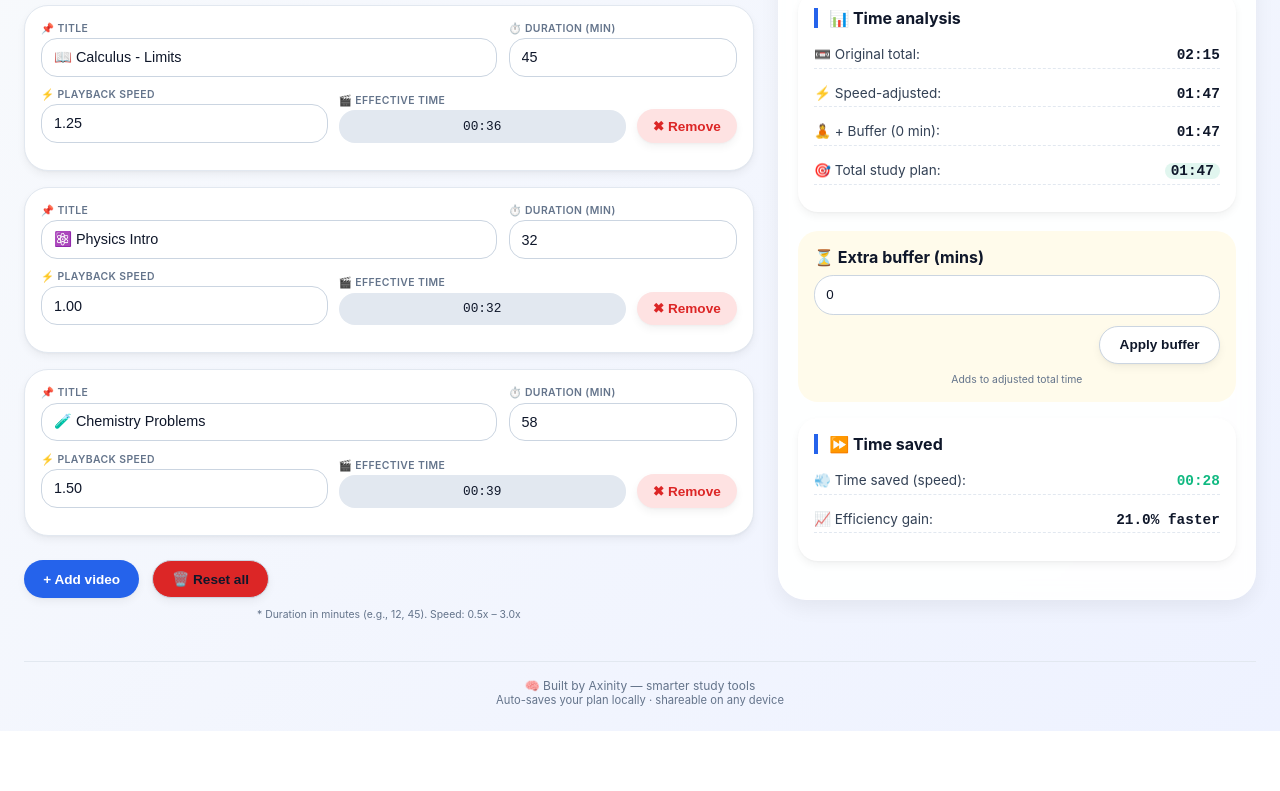
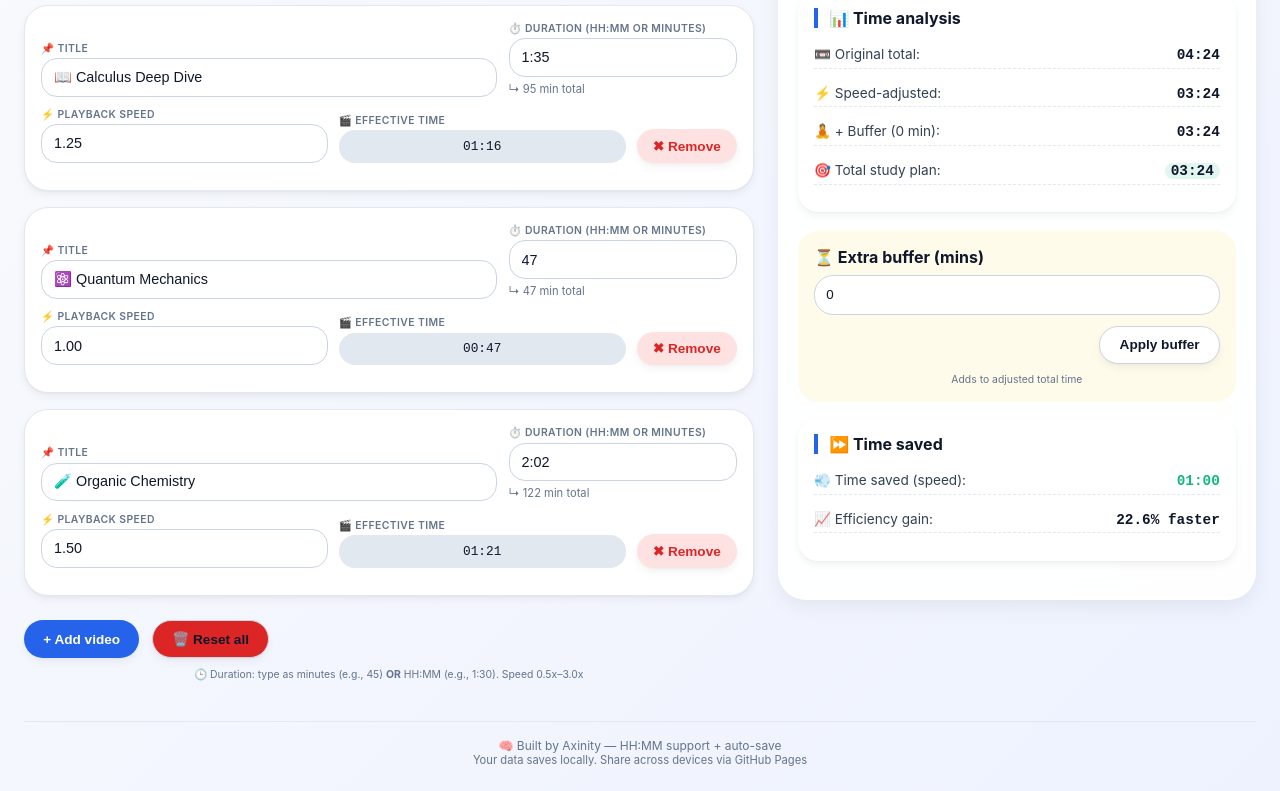
Before and after one commit to axinity-systems/video-study-planner, a plain HTML site: page index.html in a window 1280 px wide. Shown: the part 201-992 px from the top of the page. Before the commit the page ends 932 px from the top, so only its background shows below. Drawn offline with Linux system fonts and the light colour scheme.

Commit message:
Update HTML structure and improve styling

```diff
--- a/index.html
+++ b/index.html
@@ -3,7 +3,7 @@
 <head>
   <meta charset="UTF-8">
   <meta name="viewport" content="width=device-width, initial-scale=1.0, user-scalable=yes, viewport-fit=cover">
-  <title>Axinity | Video Study Planner</title>
+  <title>Axinity | Video Study Planner)</title>
   <style>
     /* RESET & GLOBAL */
     * {
@@ -36,6 +36,7 @@
       --shadow-sm: 0 1px 2px rgba(0,0,0,0.03), 0 4px 8px rgba(0,0,0,0.05);
       --shadow-md: 0 8px 20px rgba(0,0,0,0.06);
       --transition: all 0.2s ease;
+      --accent: #2563eb;
     }
 
     body.dark {
@@ -77,7 +78,6 @@
       width: 100%;
     }
 
-    /* header - mobile friendly */
     .app-header {
       display: flex;
       align-items: center;
@@ -122,10 +122,8 @@
       align-items: center;
       gap: 0.4rem;
       box-shadow: var(--shadow-sm);
-      backdrop-filter: blur(4px);
     }
 
-    /* dashboard flex with improved mobile stacking */
     .dashboard {
       display: flex;
       flex-direction: column;
@@ -155,7 +153,6 @@
       width: 100%;
     }
 
-    /* global speed bar - compact */
     .global-speed-area {
       background: var(--global-speed-bg);
       border-radius: 1.5rem;
@@ -201,7 +198,6 @@
       color: var(--text-secondary);
     }
 
-    /* video cards - improved touch targets */
     .videos-list {
       display: flex;
       flex-direction: column;
@@ -219,7 +215,7 @@
     }
 
     .video-card:hover {
-      border-color: #3b82f6;
+      border-color: var(--accent);
       box-shadow: var(--shadow-md);
     }
 
@@ -233,7 +229,7 @@
 
     .input-group {
       flex: 1;
-      min-width: 110px;
+      min-width: 120px;
     }
 
     .input-group label {
@@ -259,8 +255,15 @@
 
     .input-group input:focus {
       outline: none;
-      border-color: #3b82f6;
-      box-shadow: 0 0 0 3px rgba(59,130,246,0.2);
+      border-color: var(--accent);
+      box-shadow: 0 0 0 3px rgba(37,99,235,0.2);
+    }
+
+    .duration-hint {
+      font-size: 0.7rem;
+      color: var(--text-muted);
+      margin-top: 0.2rem;
+      display: inline-block;
     }
 
     .effective-time-badge {
@@ -272,7 +275,6 @@
       font-weight: 500;
       color: var(--text-primary);
       text-align: center;
-      white-space: nowrap;
     }
 
     .remove-btn {
@@ -292,7 +294,6 @@
       transform: scale(0.96);
     }
 
-    /* action buttons group */
     .actions {
       display: flex;
       flex-wrap: wrap;
@@ -314,7 +315,7 @@
     }
 
     button.primary {
-      background: #2563eb;
+      background: var(--accent);
     }
 
     button.primary:hover, button.primary:active {
@@ -336,7 +337,6 @@
       background: #dc2626;
     }
 
-    /* summary panel - glassmorphic & mobile friendly */
     .summary-panel {
       background: var(--summary-panel-bg);
       backdrop-filter: blur(8px);
@@ -370,7 +370,7 @@
 
     .display-option.active {
       background: var(--display-option-active);
-      color: #2563eb;
+      color: var(--accent);
       box-shadow: 0 1px 3px rgba(0,0,0,0.1);
     }
 
@@ -385,7 +385,7 @@
     .summary-title {
       font-weight: 700;
       font-size: 1rem;
-      border-left: 4px solid #2563eb;
+      border-left: 4px solid var(--accent);
       padding-left: 0.7rem;
       margin-bottom: 0.8rem;
       color: var(--text-primary);
@@ -455,7 +455,6 @@
       font-size: 0.75rem;
     }
 
-    /* empty state */
     .empty-state {
       background: var(--card-bg);
       border-radius: 1.5rem;
@@ -465,7 +464,6 @@
       font-weight: 500;
     }
 
-    /* responsive touch optimizations */
     @media (max-width: 480px) {
       .input-group {
         min-width: 100%;
@@ -496,13 +494,12 @@
     <div style="width: 40px;"></div>
     <div class="header-title">
       <h1>📘 Axinity Video Study Planner</h1>
-      <p>Smart video planner · speed + buffer + time saved</p>
+      <p>HH:MM duration · speed + buffer · smart planning</p>
     </div>
     <button class="theme-toggle" id="themeToggleBtn">🌙 Dark</button>
   </div>
 
   <div class="dashboard">
-    <!-- LEFT: video manager -->
     <div class="video-section">
       <div class="global-speed-area">
         <div class="global-speed-control">
@@ -512,31 +509,26 @@
         </div>
         <span class="badge">💡 one tap for all videos</span>
       </div>
-
       <div id="videosContainer" class="videos-list"></div>
-
       <div class="actions">
         <button id="addVideoBtn" class="primary">+ Add video</button>
         <button id="resetAllBtn" class="danger outline">🗑️ Reset all</button>
       </div>
       <div class="info-note">
-        * Duration in minutes (e.g., 12, 45). Speed: 0.5x – 3.0x
+        🕒 Duration: type as minutes (e.g., 45) <strong>OR</strong> HH:MM (e.g., 1:30). Speed 0.5x–3.0x
       </div>
     </div>
 
-    <!-- RIGHT: summary + buffer -->
     <div class="summary-panel">
       <div class="display-selector" id="displayModeSelector">
         <div class="display-option" data-mode="hms">🕒 HH:MM</div>
         <div class="display-option" data-mode="hours">📊 Hours</div>
         <div class="display-option" data-mode="minutes">⏱️ Minutes</div>
       </div>
-
       <div class="summary-card">
         <div class="summary-title">📊 Time analysis</div>
         <div id="summaryStats"></div>
       </div>
-
       <div class="buffer-area">
         <label style="font-weight: 700; display: block;">⏳ Extra buffer (mins)</label>
         <input type="number" id="bufferMinutes" value="0" step="5" min="0" placeholder="Break / review time">
@@ -545,7 +537,6 @@
         </div>
         <div class="info-note">Adds to adjusted total time</div>
       </div>
-
       <div class="summary-card">
         <div class="summary-title">⏩ Time saved</div>
         <div id="savedTimeDisplay"></div>
@@ -553,19 +544,19 @@
     </div>
   </div>
   <footer>
-    <p>🧠 Built by Axinity — smarter study tools</p>
-    <p style="font-size: 0.7rem;">Auto-saves your plan locally · shareable on any device</p>
+    <p>🧠 Built by Axinity — HH:MM support + auto-save</p>
+    <p style="font-size: 0.7rem;">Your data saves locally. Share across devices via GitHub Pages</p>
   </footer>
 </div>
 
 <script>
-  // ----- STORAGE & STATE -----
-  let videos = [];
+  // ---------- DATA MODEL ----------
+  let videos = [];       // each: { id, title, durationMin (number), speed }
   let nextId = 1;
   let globalBufferMinutes = 0;
-  let currentDisplayMode = "hms";   // hms, hours, minutes
+  let currentDisplayMode = "hms";   // 'hms', 'hours', 'minutes'
 
-  // DOM elements
+  // DOM refs
   const videosContainer = document.getElementById("videosContainer");
   const summaryStatsDiv = document.getElementById("summaryStats");
   const savedDisplayDiv = document.getElementById("savedTimeDisplay");
@@ -573,7 +564,37 @@
   const bufferInput = document.getElementById("bufferMinutes");
   const themeBtn = document.getElementById("themeToggleBtn");
 
-  // ----- HELPER: format time (robust)
+  // ---------- UTILITIES ----------
+  // Parse HH:MM or plain minutes
+  function parseDurationToMinutes(inputValue) {
+    if (typeof inputValue !== "string") inputValue = String(inputValue).trim();
+    if (!inputValue) return 0;
+    // check for colon pattern (HH:MM or H:MM)
+    if (inputValue.includes(":")) {
+      const parts = inputValue.split(":");
+      if (parts.length >= 2) {
+        const hours = parseInt(parts[0], 10);
+        const minutes = parseInt(parts[1], 10);
+        if (!isNaN(hours) && !isNaN(minutes)) {
+          return (hours * 60) + minutes;
+        }
+      }
+    }
+    // fallback: plain number (minutes)
+    const num = parseFloat(inputValue);
+    return isNaN(num) ? 0 : Math.max(0, num);
+  }
+
+  // Format minutes to readable for input helper (display as minutes if simple, but we store minutes)
+  function formatDurationForInput(minutes) {
+    if (isNaN(minutes)) return "0";
+    if (minutes < 60) return Math.round(minutes).toString();
+    const hrs = Math.floor(minutes / 60);
+    const mins = Math.round(minutes % 60);
+    return `${hrs}:${mins.toString().padStart(2, '0')}`;
+  }
+
+  // Format time based on display mode
   function formatTime(minutesTotal, mode = currentDisplayMode) {
     if (isNaN(minutesTotal) || minutesTotal < 0) minutesTotal = 0;
     if (mode === 'minutes') {
@@ -598,13 +619,13 @@
     return `${hrs.toString().padStart(2, '0')}:${mins.toString().padStart(2, '0')}`;
   }
 
-  // compute totals
+  // Core calculations
   function computeTotals() {
     let originalTotal = 0;
     let adjustedTotal = 0;
     for (let v of videos) {
-      let dur = isNaN(v.durationMin) || v.durationMin <= 0 ? 0 : v.durationMin;
-      let speed = isNaN(v.speed) || v.speed <= 0 ? 1.0 : Math.min(3.0, Math.max(0.5, v.speed));
+      let dur = (isNaN(v.durationMin) || v.durationMin < 0) ? 0 : v.durationMin;
+      let speed = (isNaN(v.speed) || v.speed <= 0) ? 1.0 : Math.min(3.0, Math.max(0.5, v.speed));
       originalTotal += dur;
       adjustedTotal += dur / speed;
     }
@@ -622,31 +643,58 @@
     return originalTotal - adjustedTotal;
   }
 
-  // render summary panel
+  // Render summary panel
   function renderSummary() {
     const { originalTotal, adjustedTotal } = computeTotals();
     const totalWithBuffer = getTotalWithBuffer();
     const savedMinutes = getTimeSaved();
-
-    const originalF = formatTime(originalTotal);
-    const adjustedF = formatTime(adjustedTotal);
-    const totalBufferedF = formatTime(totalWithBuffer);
-    const savedF = formatSaved(savedMinutes);
     const percentSaved = originalTotal > 0 ? ((savedMinutes / originalTotal) * 100).toFixed(1) : 0;
 
     summaryStatsDiv.innerHTML = `
-      <div class="stat-row"><span>📼 Original total:</span><span class="stat-value">${originalF}</span></div>
-      <div class="stat-row"><span>⚡ Speed-adjusted:</span><span class="stat-value">${adjustedF}</span></div>
-      <div class="stat-row"><span>🧘 + Buffer (${globalBufferMinutes} min):</span><span class="stat-value">${totalBufferedF}</span></div>
-      <div class="stat-row"><span>🎯 Total study plan:</span><span class="stat-value" style="background:#10b98120; padding:0 6px; border-radius:20px;">${totalBufferedF}</span></div>
+      <div class="stat-row"><span>📼 Original total:</span><span class="stat-value">${formatTime(originalTotal)}</span></div>
+      <div class="stat-row"><span>⚡ Speed-adjusted:</span><span class="stat-value">${formatTime(adjustedTotal)}</span></div>
+      <div class="stat-row"><span>🧘 + Buffer (${globalBufferMinutes} min):</span><span class="stat-value">${formatTime(totalWithBuffer)}</span></div>
+      <div class="stat-row"><span>🎯 Total study plan:</span><span class="stat-value" style="background:#10b98120; padding:0 6px; border-radius:20px;">${formatTime(totalWithBuffer)}</span></div>
     `;
     savedDisplayDiv.innerHTML = `
-      <div class="stat-row"><span>💨 Time saved (speed):</span><span class="stat-value total-saved">${savedF}</span></div>
+      <div class="stat-row"><span>💨 Time saved (speed):</span><span class="stat-value total-saved">${formatSaved(savedMinutes)}</span></div>
       <div class="stat-row"><span>📈 Efficiency gain:</span><span class="stat-value">${percentSaved}% faster</span></div>
     `;
   }
 
-  // re-render video list with better mobile handling
+  // Save to localStorage
+  function saveToLocalStorage() {
+    const data = {
+      videos,
+      nextId,
+      globalBufferMinutes,
+      currentDisplayMode,
+      theme: document.body.classList.contains('dark') ? 'dark' : 'light'
+    };
+    localStorage.setItem('axinity_study_planner_v2', JSON.stringify(data));
+  }
+
+  function loadFromLocalStorage() {
+    const saved = localStorage.getItem('axinity_study_planner_v2');
+    if (!saved) return false;
+    try {
+      const data = JSON.parse(saved);
+      if (data.videos && Array.isArray(data.videos)) {
+        videos = data.videos;
+        nextId = data.nextId || (videos.length ? Math.max(...videos.map(v => v.id), 0) + 1 : 1);
+        globalBufferMinutes = typeof data.globalBufferMinutes === 'number' ? data.globalBufferMinutes : 0;
+        currentDisplayMode = (data.currentDisplayMode === 'hms' || data.currentDisplayMode === 'hours' || data.currentDisplayMode === 'minutes') ? data.currentDisplayMode : 'hms';
+        if (data.theme === 'dark') document.body.classList.add('dark');
+        else document.body.classList.remove('dark');
+        if (bufferInput) bufferInput.value = globalBufferMinutes;
+        if (globalSpeedInput) globalSpeedInput.value = "1.0";
+        return true;
+      }
+    } catch(e) { console.warn(e); }
+    return false;
+  }
+
+  // Render all video cards with HH:MM smart input
   function renderVideoList() {
     if (!videosContainer) return;
     if (videos.length === 0) {
@@ -657,11 +705,14 @@
 
     let html = "";
     videos.forEach(video => {
-      const durationVal = (isNaN(video.durationMin) ? 0 : video.durationMin);
+      const durationMinVal = (isNaN(video.durationMin) ? 0 : video.durationMin);
       const speedVal = (isNaN(video.speed) ? 1.0 : Math.min(3.0, Math.max(0.5, video.speed)));
-      let individualAdjusted = (durationVal > 0) ? (durationVal / speedVal) : 0;
-      let adjustedHint = individualAdjusted > 0 ? formatTime(individualAdjusted) : "—";
+      const individualAdjusted = (durationMinVal > 0) ? (durationMinVal / speedVal) : 0;
+      const adjustedHint = individualAdjusted > 0 ? formatTime(individualAdjusted) : "—";
       const titleSafe = escapeHtml(video.title);
+      // display duration in user-friendly HH:MM or minutes format inside input (shows as HH:MM if >=60)
+      const durationDisplayValue = formatDurationForInput(durationMinVal);
+
       html += `
         <div class="video-card" data-id="${video.id}">
           <div class="card-row">
@@ -670,8 +721,9 @@
               <input type="text" class="video-title" value="${titleSafe}" placeholder="Lecture name">
             </div>
             <div class="input-group">
-              <label>⏱️ Duration (min)</label>
-              <input type="number" class="video-duration" value="${durationVal}" step="1" min="0" placeholder="min">
+              <label>⏱️ Duration (HH:MM or minutes)</label>
+              <input type="text" class="video-duration-input" value="${escapeHtml(durationDisplayValue)}" placeholder="e.g., 1:30 or 45">
+              <span class="duration-hint">↳ ${durationMinVal} min total</span>
             </div>
           </div>
           <div class="card-row">
@@ -690,23 +742,40 @@
     });
     videosContainer.innerHTML = html;
 
-    // attach dynamic listeners
+    // attach listeners for each video card
     videos.forEach(video => {
       const card = document.querySelector(`.video-card[data-id='${video.id}']`);
       if (!card) return;
       const titleInput = card.querySelector('.video-title');
-      const durationInput = card.querySelector('.video-duration');
+      const durationTextInput = card.querySelector('.video-duration-input');
       const speedInput = card.querySelector('.video-speed');
       const removeBtn = card.querySelector('.remove-btn');
+      const hintSpan = card.querySelector('.duration-hint');
 
-      if (titleInput) titleInput.addEventListener('input', (e) => { video.title = e.target.value; saveToLocalStorage(); renderSummary(); });
-      if (durationInput) {
-        durationInput.addEventListener('input', (e) => {
-          let val = parseFloat(e.target.value);
-          video.durationMin = (isNaN(val) || val < 0) ? 0 : val;
-          saveToLocalStorage();
-          renderSummary();
-          renderVideoList();  // refresh effective badge
+      function updateDurationFromString(value) {
+        const newMinutes = parseDurationToMinutes(value);
+        video.durationMin = newMinutes;
+        if (hintSpan) hintSpan.innerText = `↳ ${newMinutes} min total`;
+        // update input display format (HH:MM if >=60)
+        if (durationTextInput && durationTextInput.value !== formatDurationForInput(newMinutes)) {
+          durationTextInput.value = formatDurationForInput(newMinutes);
+        }
+        saveToLocalStorage();
+        renderSummary();
+        renderVideoList();  // refresh effective time badge
+      }
+
+      if (titleInput) {
+        titleInput.addEventListener('input', (e) => { video.title = e.target.value; saveToLocalStorage(); renderSummary(); });
+      }
+      if (durationTextInput) {
+        durationTextInput.addEventListener('input', (e) => {
+          updateDurationFromString(e.target.value);
+        });
+        durationTextInput.addEventListener('blur', () => {
+          // ensure consistency
+          const normalized = formatDurationForInput(video.durationMin);
+          if (durationTextInput.value !== normalized) durationTextInput.value = normalized;
         });
       }
       if (speedInput) {
@@ -736,7 +805,7 @@
     videos.push({
       id: newId,
       title: `Video ${videos.length + 1}`,
-      durationMin: 12,
+      durationMin: 15,   // default 15 min
       speed: 1.0,
     });
     saveToLocalStorage();
@@ -782,47 +851,18 @@
     });
   }
 
-  // ----- PERSISTENCE (localStorage) for sharing & returning -----
-  function saveToLocalStorage() {
-    const data = {
-      videos,
-      nextId,
-      globalBufferMinutes,
-      currentDisplayMode,
-      theme: document.body.classList.contains('dark') ? 'dark' : 'light'
-    };
-    localStorage.setItem('axinity_study_planner', JSON.stringify(data));
-  }
-
-  function loadFromLocalStorage() {
-    const saved = localStorage.getItem('axinity_study_planner');
-    if (!saved) return false;
-    try {
-      const data = JSON.parse(saved);
-      if (data.videos && Array.isArray(data.videos)) {
-        videos = data.videos;
-        nextId = data.nextId || (videos.length ? Math.max(...videos.map(v => v.id), 0) + 1 : 1);
-        globalBufferMinutes = typeof data.globalBufferMinutes === 'number' ? data.globalBufferMinutes : 0;
-        currentDisplayMode = (data.currentDisplayMode === 'hms' || data.currentDisplayMode === 'hours' || data.currentDisplayMode === 'minutes') ? data.currentDisplayMode : 'hms';
-        if (data.theme === 'dark') document.body.classList.add('dark');
-        else document.body.classList.remove('dark');
-        if (bufferInput) bufferInput.value = globalBufferMinutes;
-        if (globalSpeedInput) globalSpeedInput.value = "1.0";
-        return true;
-      }
-    } catch(e) { console.warn(e); }
-    return false;
-  }
-
-  // theme + init
+  // Theme handling
   function initThemeFromStorage() {
-    const stored = localStorage.getItem('axinity_study_planner');
+    const stored = localStorage.getItem('axinity_study_planner_v2');
     let isDark = false;
     if (stored) {
       try {
         const data = JSON.parse(stored);
         if (data.theme === 'dark') isDark = true;
       } catch(e) {}
+    } else {
+      const prefersDark = window.matchMedia('(prefers-color-scheme: dark)').matches;
+      isDark = prefersDark;
     }
     if (isDark) document.body.classList.add('dark');
     else document.body.classList.remove('dark');
@@ -849,7 +889,7 @@
     }
   }
 
-  function bindEvents() {
+  function bindGlobalEvents() {
     document.getElementById("addVideoBtn")?.addEventListener("click", addNewVideo);
     document.getElementById("resetAllBtn")?.addEventListener("click", resetAll);
     document.getElementById("applyGlobalSpeedBtn")?.addEventListener("click", applyGlobalSpeed);
@@ -871,25 +911,23 @@
     themeBtn?.addEventListener("click", toggleTheme);
   }
 
-  // demo or load saved
+  // Initialize app: load from storage or demo videos with HH:MM examples
   function initialize() {
     const hasSaved = loadFromLocalStorage();
     if (!hasSaved || videos.length === 0) {
-      // seed with 2 examples but also friendly
       videos = [
-        { id: nextId++, title: "📖 Calculus - Limits", durationMin: 45, speed: 1.25 },
-        { id: nextId++, title: "⚛️ Physics Intro", durationMin: 32, speed: 1.0 },
-        { id: nextId++, title: "🧪 Chemistry Problems", durationMin: 58, speed: 1.5 }
+        { id: nextId++, title: "📖 Calculus Deep Dive", durationMin: 95, speed: 1.25 },    // 1h35
+        { id: nextId++, title: "⚛️ Quantum Mechanics", durationMin: 47, speed: 1.0 },
+        { id: nextId++, title: "🧪 Organic Chemistry", durationMin: 122, speed: 1.5 }       // 2h02
       ];
       globalBufferMinutes = 0;
       currentDisplayMode = "hms";
     }
     if (bufferInput) bufferInput.value = globalBufferMinutes;
     initThemeFromStorage();
-    bindEvents();
+    bindGlobalEvents();
     setDisplayMode(currentDisplayMode);
     renderVideoList();
-    renderSummary();
   }
 
   initialize();
```
